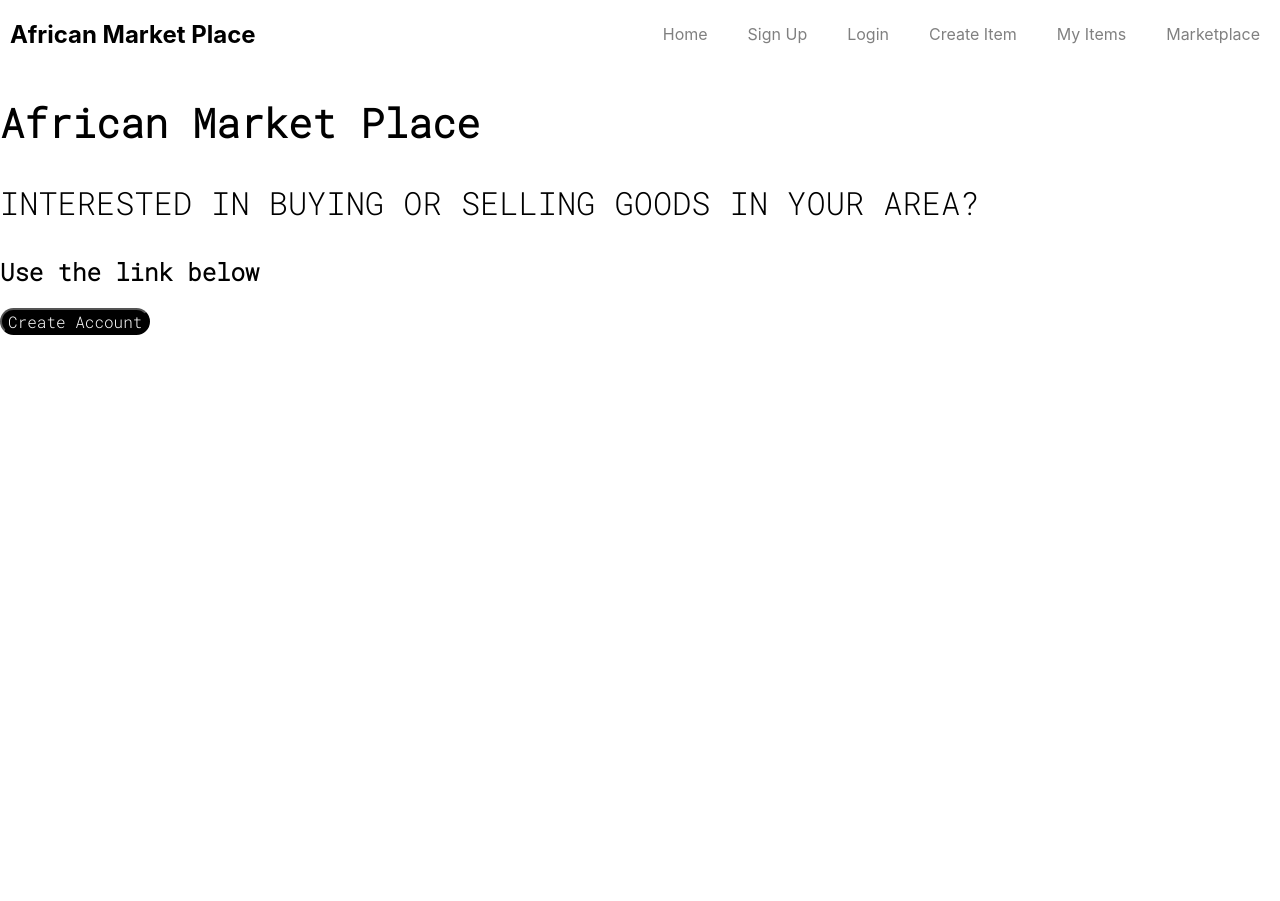
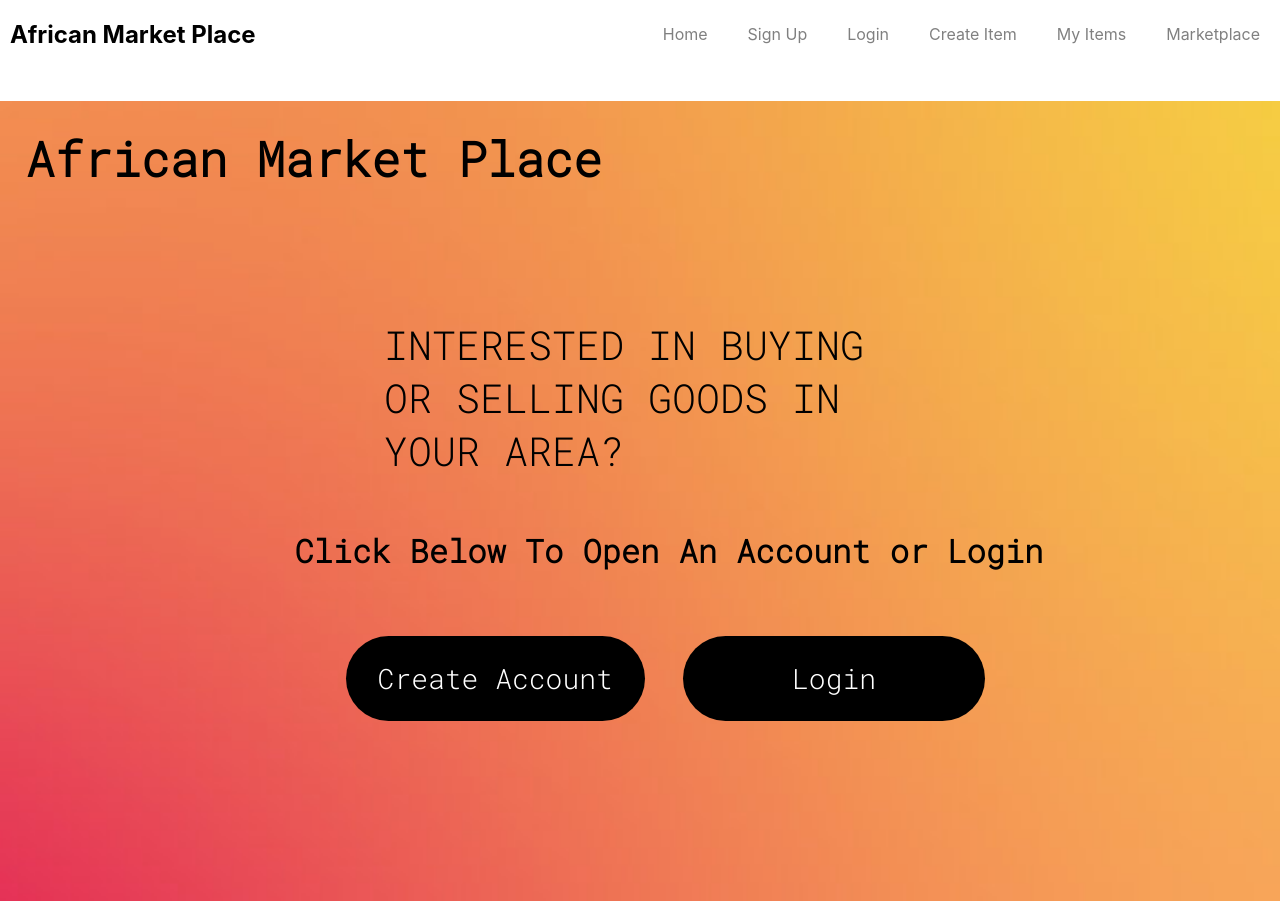
Before and after one commit to kimnivore/FarmersMarketplace-FE, a React (Create React App) app in the folder front-end/: page / in a window 1280 px wide. Before the commit the page ends 800 px from the top, so only its background shows below. Built offline with nearby package versions, Linux system fonts and the light colour scheme.

Commit message:
finished homepage

```diff
--- a/front-end/package.json
+++ b/front-end/package.json
@@ -10,7 +10,7 @@
     "react": "^17.0.2",
     "react-dom": "^17.0.2",
     "react-router-dom": "^5.2.0",
-    "react-scripts": "5.0.0",
+    "react-scripts": "^5.0.0",
     "styled-components": "^5.3.3",
     "web-vitals": "^2.1.4"
   },
--- a/front-end/src/App.css
+++ b/front-end/src/App.css
@@ -37,33 +37,71 @@
   }
 }
 
-.HomePage .AccountPage{
-  /* background-image: url(./images/orangeombre.jpg); */
+.HomePage{
+    background-image: url(./images/orangeombre.jpg);
+    height: 100vh;
+    width: 100%;
+    background-repeat:no-repeat;
+    background-size:cover;
 }
 
 .Title{
-  font-size: 2.5rem;
+  padding:2%;
+  font-size: 3rem;
   font-family: 'Roboto Mono', monospace;
 
 }
 .Intro{
-  font-size: 2rem;
+  margin:8%;
+  margin-bottom:0%;
+  padding-left:22%;
+  padding-right:20%;
+  font-size: 2.5rem;
   font-family: 'Roboto Mono', monospace;
 }
 
 .Instructions{
-  font-size: 1.5rem;
+  margin-left: 12%;
+  padding-left:11%;
+  padding-top:2%;
+  font-size: 2rem;
+  font-family: 'Roboto Mono', monospace;
+  display:flex;
+  flex-direction:row;
+}
+
+.TextBox{
+
   font-family: 'Roboto Mono', monospace;
 }
 
-.TextBox{
+.CreateAccountButton{
+  display:flex;
+  flex-direction:row;
+  background-color:black;
+  color:white;
+  border-radius: 50px;
+  font-size: 1.75rem;
   font-family: 'Roboto Mono', monospace;
+  margin-left:27%;
+  padding:1.5rem 2rem ;
+  border: none;
 }
 
-.CreateAccount{
+.buttons{
+  display:flex;
+  margin-top:5%;
+}
+
+.LoginButton{
+  display:flex;
+  flex-direction:row;
   background-color:black;
   color:white;
-  border-radius: 5rem;
-  font-size: 1rem;
+  border-radius: 50px;
+  font-size: 1.75rem;
   font-family: 'Roboto Mono', monospace;
+  margin-left:3%;
+  padding:1.5rem 6.8rem ;
+  border: none;
 }
--- a/front-end/src/components/Home.js
+++ b/front-end/src/components/Home.js
@@ -7,9 +7,11 @@ function Home()   {
         <div className = 'HomePage'>
             <h1 className = 'Title'>African Market Place</h1>
                 <p className = 'Intro'>INTERESTED IN BUYING OR SELLING GOODS IN YOUR AREA?</p>
-                    <h2 className = 'Instructions'>Use the link below</h2>
-                        <button className = "CreateAccount">Create Account</button>
-
+                    <h2 className = 'Instructions'>Click Below To Open An Account or Login</h2>
+                    <div className = "buttons">
+                        <button className = "CreateAccountButton">Create Account</button>
+                        <button className = "LoginButton">Login</button>
+                    </div>
         </div>
 
     )
--- a/front-end/src/components/UserSignUp.js
+++ b/front-end/src/components/UserSignUp.js
@@ -10,19 +10,15 @@ function UserSignUp()   {
             <div className = 'Owner'>
                 <h1 className = 'titles'>Owner Sign Up</h1>
                     <h2 className = 'TextBox'>Name: </h2>
-                    {/* <h2 className = 'TextBox'>E-Mail: </h2> */}
                     <h2 className = 'TextBox'>Password: </h2>
-                    {/* <h2 className = 'TextBox'>Location: </h2> */}
-                        <button className = "CreateAccount">Create Account</button>
+                        <button className = "CreateAccountButton">Create Account</button>
             </div>
 
             <div className = 'User'>
                 <h1 className = 'titles'>User Sign Up</h1>
                     <h2 className = 'TextBox'>Name: </h2>
-                    {/* <h2 className = 'TextBox'>E-Mail: </h2> */}
                     <h2 className = 'TextBox'>Password: </h2>
-                    {/* <h2 className = 'TextBox'>Location: </h2> */}
-                        <button className = "CreateAccount">Create Account</button>
+                        <button className = "CreateAccountButton">Create Account</button>
             </div>
 
         </div>
```
Also changed, not shown: front-end/src/images/orangeombre.jpg (added), 1 other file (tests, documents, lock files or other folders).
